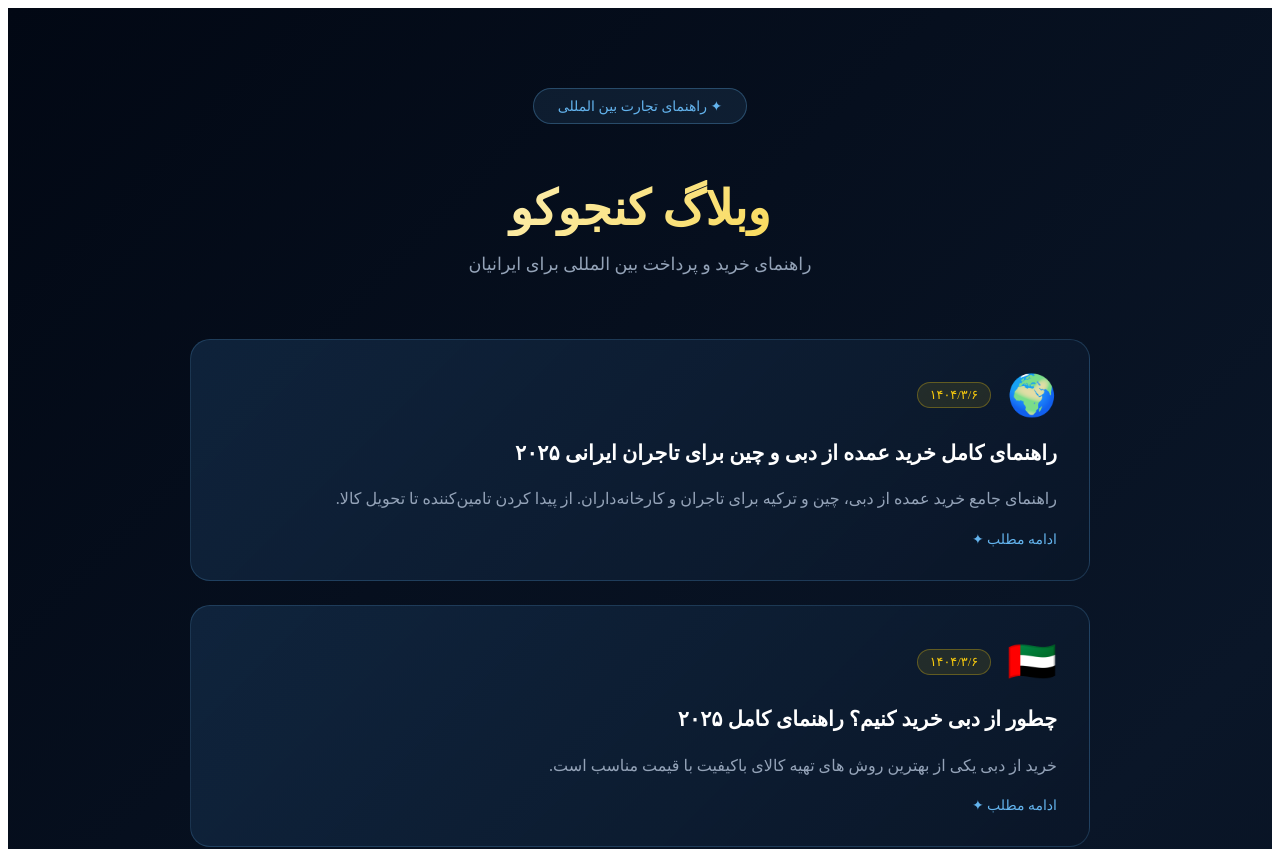
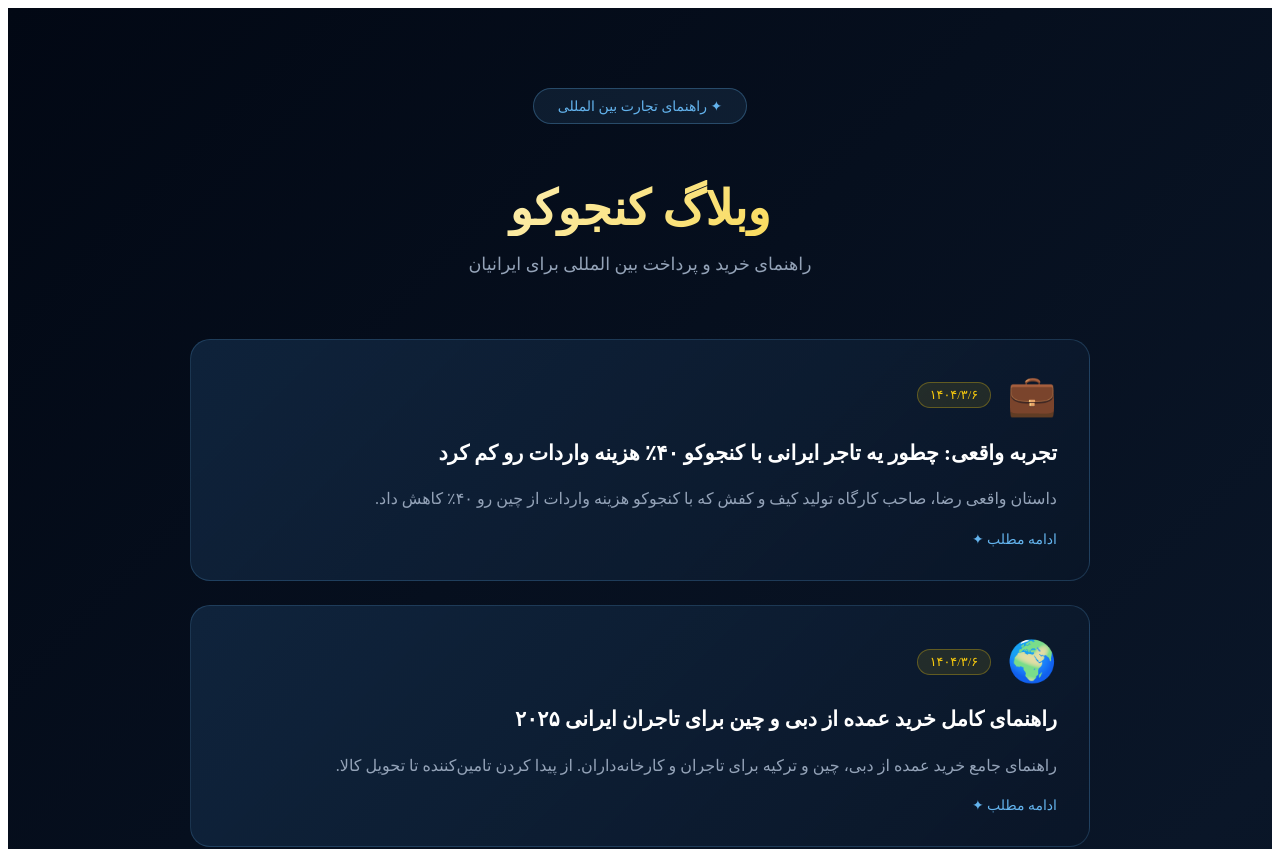
Before and after one commit to seyedmehdialavi93-coder/konjoko, a Next.js app: page /blog in a window 1280 px wide. Shown: the top 849 px of the page. Built offline with nearby package versions, Linux system fonts and the light colour scheme.

Commit message:
add tajrobe tajer post and update sitemap

```diff
--- a/app/blog/page.tsx
+++ b/app/blog/page.tsx
@@ -1,6 +1,7 @@
 import Link from "next/link";
 
 const posts = [
+ { slug: "tajrobe-tajer-irani", title: "تجربه واقعی: چطور یه تاجر ایرانی با کنجوکو ۴۰٪ هزینه واردات رو کم کرد", excerpt: "داستان واقعی رضا، صاحب کارگاه تولید کیف و کفش که با کنجوکو هزینه واردات از چین رو ۴۰٪ کاهش داد.", date: "۱۴۰۴/۳/۶", emoji: "💼" },
  { slug: "kharid-omde-dubai-chin", title: "راهنمای کامل خرید عمده از دبی و چین برای تاجران ایرانی ۲۰۲۵", excerpt: "راهنمای جامع خرید عمده از دبی، چین و ترکیه برای تاجران و کارخانه‌داران. از پیدا کردن تامین‌کننده تا تحویل کالا.", date: "۱۴۰۴/۳/۶", emoji: "🌍" },
  { slug: "kharid-az-dubai", title: "چطور از دبی خرید کنیم؟ راهنمای کامل ۲۰۲۵", excerpt: "خرید از دبی یکی از بهترین روش های تهیه کالای باکیفیت با قیمت مناسب است.", date: "۱۴۰۴/۳/۶", emoji: "🇦🇪" },
  { slug: "pardakht-beinalmelli", title: "راهنمای پرداخت بین المللی برای ایرانیان", excerpt: "پرداخت بین المللی دیگر سخت نیست. با کنجوکو به راحتی پرداخت کنید.", date: "۱۴۰۴/۳/۶", emoji: "💳" },
--- a/app/sitemap.ts
+++ b/app/sitemap.ts
@@ -4,6 +4,7 @@ export default function sitemap(): MetadataRoute.Sitemap {
   return [
     { url: "https://www.konjoko.com", lastModified: new Date() },
     { url: "https://www.konjoko.com/blog", lastModified: new Date() },
+    { url: "https://www.konjoko.com/blog/tajrobe-tajer-irani", lastModified: new Date() },
     { url: "https://www.konjoko.com/blog/kharid-omde-dubai-chin", lastModified: new Date() },
     { url: "https://www.konjoko.com/blog/kharid-az-dubai", lastModified: new Date() },
     { url: "https://www.konjoko.com/blog/pardakht-beinalmelli", lastModified: new Date() },
```
Lines whose indentation alone changed are shown as unchanged.
